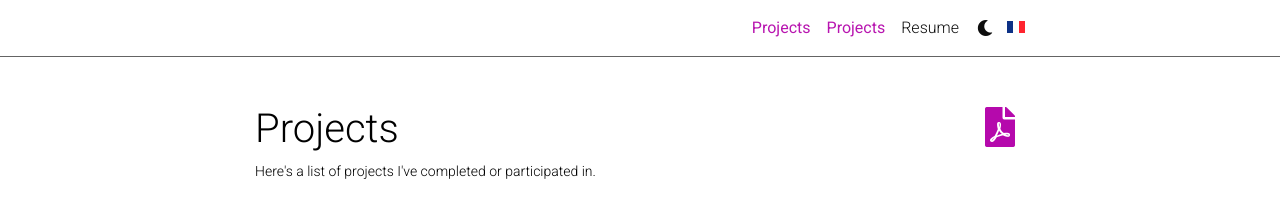
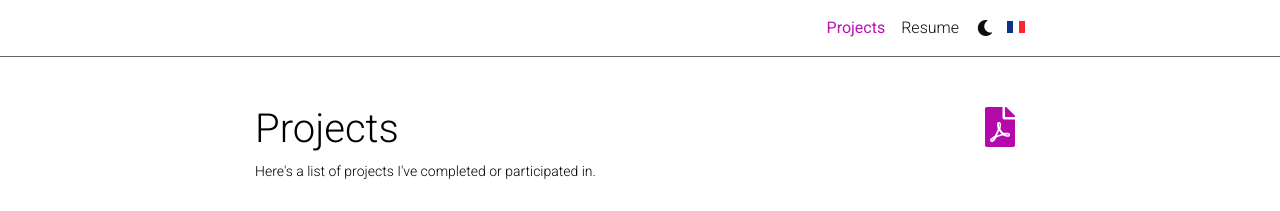
Before and after one commit to mathisdemo/mathisdemo.github.io, a Jekyll site: the page built from _pages/projects.md, in a window 1280 px wide. Shown: the top 211 px of the page. Built offline with Jekyll 4.4.1, drawn with Linux system fonts in a browser that asks for light colours; full-size pictures stand in for the smaller copies a plugin makes; comment, search, counter and statistics services are not loaded; a style sheet for code colours, icons or effects is not loaded.

Commit message:
Update header.html

```diff
--- a/_includes/header.html
+++ b/_includes/header.html
@@ -35,22 +35,6 @@
             <div class="collapse navbar-collapse text-right" id="navbarNav">
                 <ul class="navbar-nav ml-auto flex-nowrap">
 
-                    {%- for page in site.pages -%}
-                    {% if page.permalink == '/' %}
-                    {% assign project_title = page.title %}
-                    {% endif %}
-                    {% endfor %}
-
-                    <!-- Projects -->
-                    <li class="nav-item {% if page.permalink == '/' %}active{% endif %}">
-                        <a class="nav-link" href="{{ '/' | relative_url }}">{{ project_title }}
-                            {%- if page.permalink == '/' -%}
-                            <span class="sr-only">(current)</span>
-                            {%- endif -%}
-                        </a>
-                    </li>
-
-                    <!-- Other pages -->
                     {%- assign sorted_pages = site.pages | sort: "nav_order" -%}
                     {%- for p in sorted_pages -%}
                     {%- if p.nav and p.autogen == nil -%}
```
